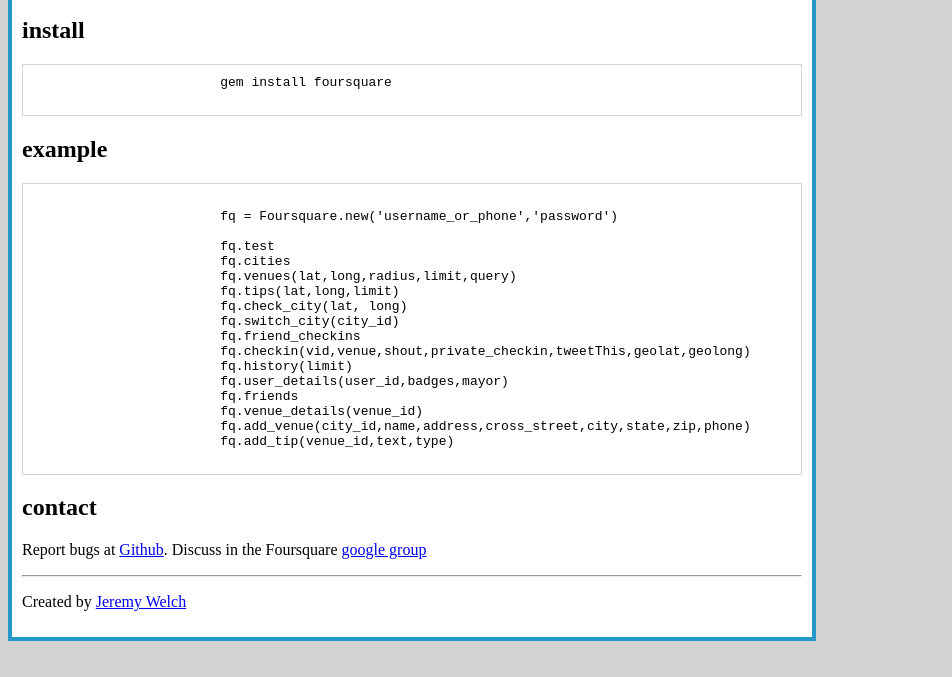
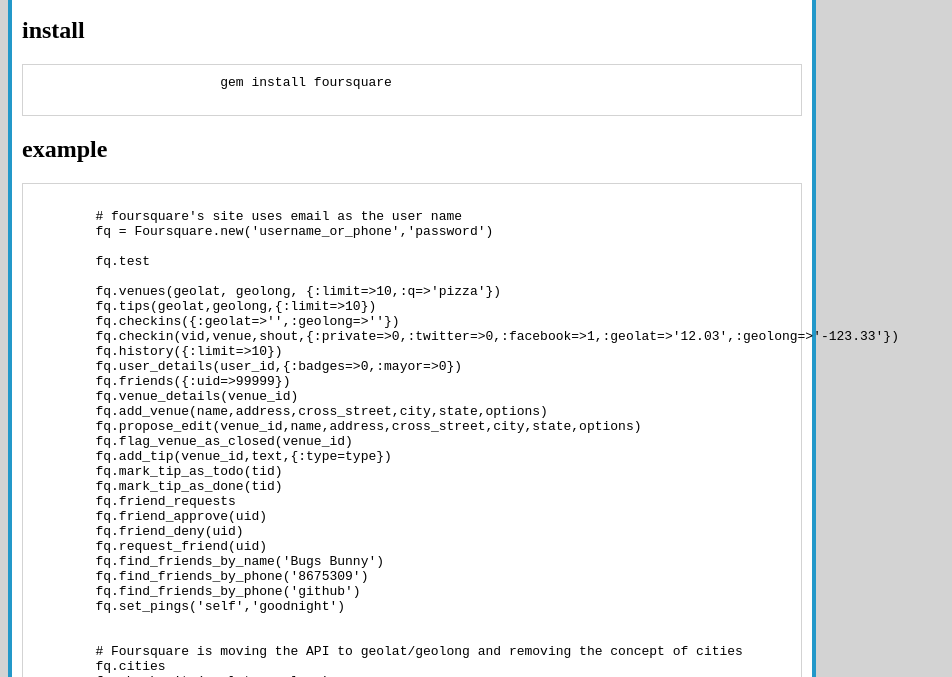
Before and after one commit to jeremyrwelch/Foursquare, a plain HTML site: page website/index.html in a window 1280 px wide. Shown: the part 123-800 px from the top of the page, without its empty margins (0-952 px from the left). Drawn offline with Linux system fonts and the light colour scheme.

Commit message:
Updates to documentation and added 2 more methods

```diff
--- a/website/index.html
+++ b/website/index.html
@@ -36,26 +36,45 @@
 			<h2>example</h2>
 			<pre>
 
-			fq = Foursquare.new('username_or_phone','password')
+        # foursquare's site uses email as the user name
+      	fq = Foursquare.new('username_or_phone','password')
 
-			fq.test
-			fq.cities
-			fq.venues(lat,long,radius,limit,query)
-			fq.tips(lat,long,limit)
-			fq.check_city(lat, long)
-			fq.switch_city(city_id)
-			fq.friend_checkins
-			fq.checkin(vid,venue,shout,private_checkin,tweetThis,geolat,geolong)
-			fq.history(limit)
-			fq.user_details(user_id,badges,mayor)
-			fq.friends
-			fq.venue_details(venue_id)
-			fq.add_venue(city_id,name,address,cross_street,city,state,zip,phone)
-			fq.add_tip(venue_id,text,type)
+      	fq.test
+
+      	fq.venues(geolat, geolong, {:limit=>10,:q=>'pizza'})
+      	fq.tips(geolat,geolong,{:limit=>10})
+      	fq.checkins({:geolat=>'',:geolong=>''})
+      	fq.checkin(vid,venue,shout,{:private=>0,:twitter=>0,:facebook=>1,:geolat=>'12.03',:geolong=>'-123.33'})
+      	fq.history({:limit=>10})
+      	fq.user_details(user_id,{:badges=>0,:mayor=>0})
+      	fq.friends({:uid=>99999})
+      	fq.venue_details(venue_id)
+      	fq.add_venue(name,address,cross_street,city,state,options)
+      	fq.propose_edit(venue_id,name,address,cross_street,city,state,options)
+      	fq.flag_venue_as_closed(venue_id)
+      	fq.add_tip(venue_id,text,{:type=type})
+      	fq.mark_tip_as_todo(tid)
+      	fq.mark_tip_as_done(tid)
+      	fq.friend_requests
+      	fq.friend_approve(uid)
+      	fq.friend_deny(uid)
+      	fq.request_friend(uid)
+      	fq.find_friends_by_name('Bugs Bunny')
+      	fq.find_friends_by_phone('8675309')
+      	fq.find_friends_by_phone('github')
+      	fq.set_pings('self','goodnight')
+
+
+        # Foursquare is moving the API to geolat/geolong and removing the concept of cities
+      	fq.cities
+      	fq.check_city(geolat, geolong)
+      	fq.switch_city(city_id)
+      	fq.friend_checkins({:geolat=>'',:geolong=>''})
 			</pre>
 			<h2>contact</h2>
 			<p>Report bugs at <a href="http://github.com/jeremyrwelch/Foursquare">Github</a>. Discuss in the Foursquare <a href="http://groups.google.com/group/foursquare-api/browse_thread/thread/9e814f3a3637283c">google group</a></p>
 			<hr/>
 			<p>Created by <a href="http://www.jeremyrwelch.com">Jeremy Welch</a></p>
+			<p>Updated by <a href="http://tjhanley.com">Thomas Hanley</a></p>
 	</div>
 </body>
```
Also changed, not shown: 2 other files.
